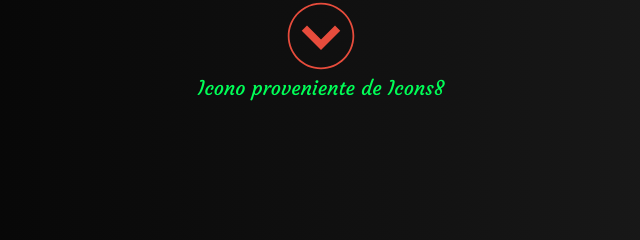
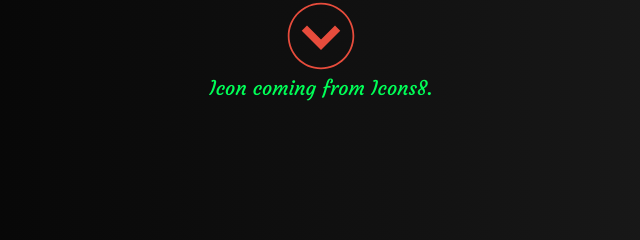
Before and after one commit to Minetron26/Minetron26.github.io, a plain HTML site: page index.html in a window 1280 px wide. Shown: the part 238-478 px from the top of the page, 319-959 px from the left. Drawn offline with Linux system fonts and the light colour scheme.

Commit message:
Update index.html

```diff
--- a/index.html
+++ b/index.html
@@ -17,7 +17,7 @@
 width="70" height="70"
 viewBox="0 0 210 210"
 style=" fill:#000000;"><g fill="none" fill-rule="nonzero" stroke="none" stroke-width="1" stroke-linecap="butt" stroke-linejoin="miter" stroke-miterlimit="10" stroke-dasharray="" stroke-dashoffset="0" font-family="none" font-weight="none" font-size="none" text-anchor="none" style="mix-blend-mode: normal"><path d="M0,210v-210h210v210z" fill="none"></path><g id="Layer_1"><g><path d="M105,202.125c-53.55525,0 -97.125,-43.56975 -97.125,-97.125c0,-53.55525 43.56975,-97.125 97.125,-97.125c53.55525,0 97.125,43.56975 97.125,97.125c0,53.55525 -43.56975,97.125 -97.125,97.125z" fill="rgba(138,221,45,0)"></path><path d="M105,10.5c52.10625,0 94.5,42.39375 94.5,94.5c0,52.10625 -42.39375,94.5 -94.5,94.5c-52.10625,0 -94.5,-42.39375 -94.5,-94.5c0,-52.10625 42.39375,-94.5 94.5,-94.5M105,5.25c-55.08825,0 -99.75,44.66175 -99.75,99.75c0,55.08825 44.66175,99.75 99.75,99.75c55.08825,0 99.75,-44.66175 99.75,-99.75c0,-55.08825 -44.66175,-99.75 -99.75,-99.75z" fill="#e74c3c"></path></g><path d="M47.25,89.25l15.75,-15.75l42,42l42,-42l15.75,15.75l-57.75,57.75z" fill="#e74c3c"></path></g></g></svg></a></center>
-    <center><a id="icons8" href="https://icons8.com/icon/47090/down-button">Icono proveniente de Icons8</a></center>
+    <center><a id="icons8" href="https://icons8.com/icon/47090/down-button">Icon coming from Icons8.</a></center>
     <br>
     <br>
     <br>
```
